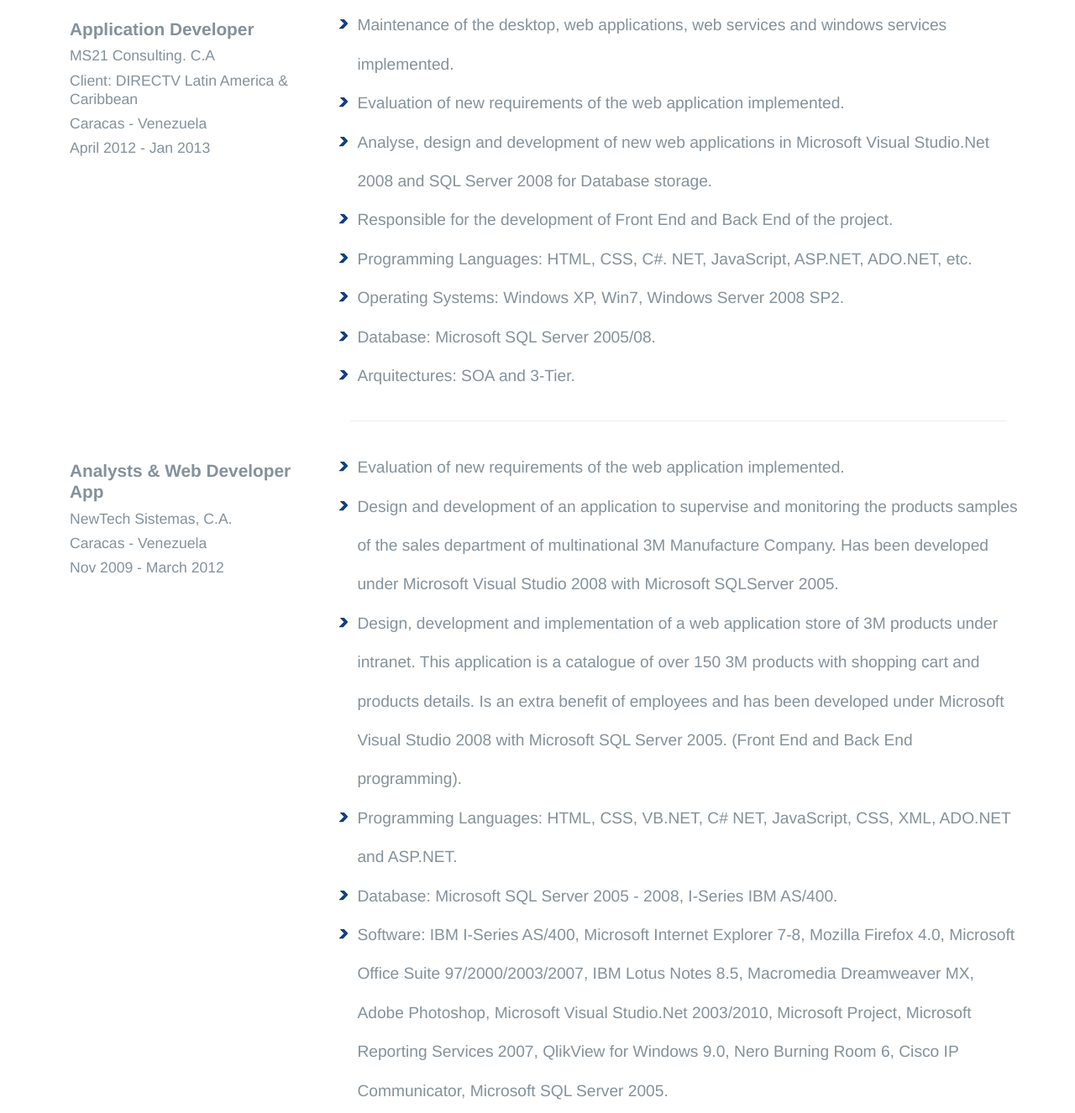
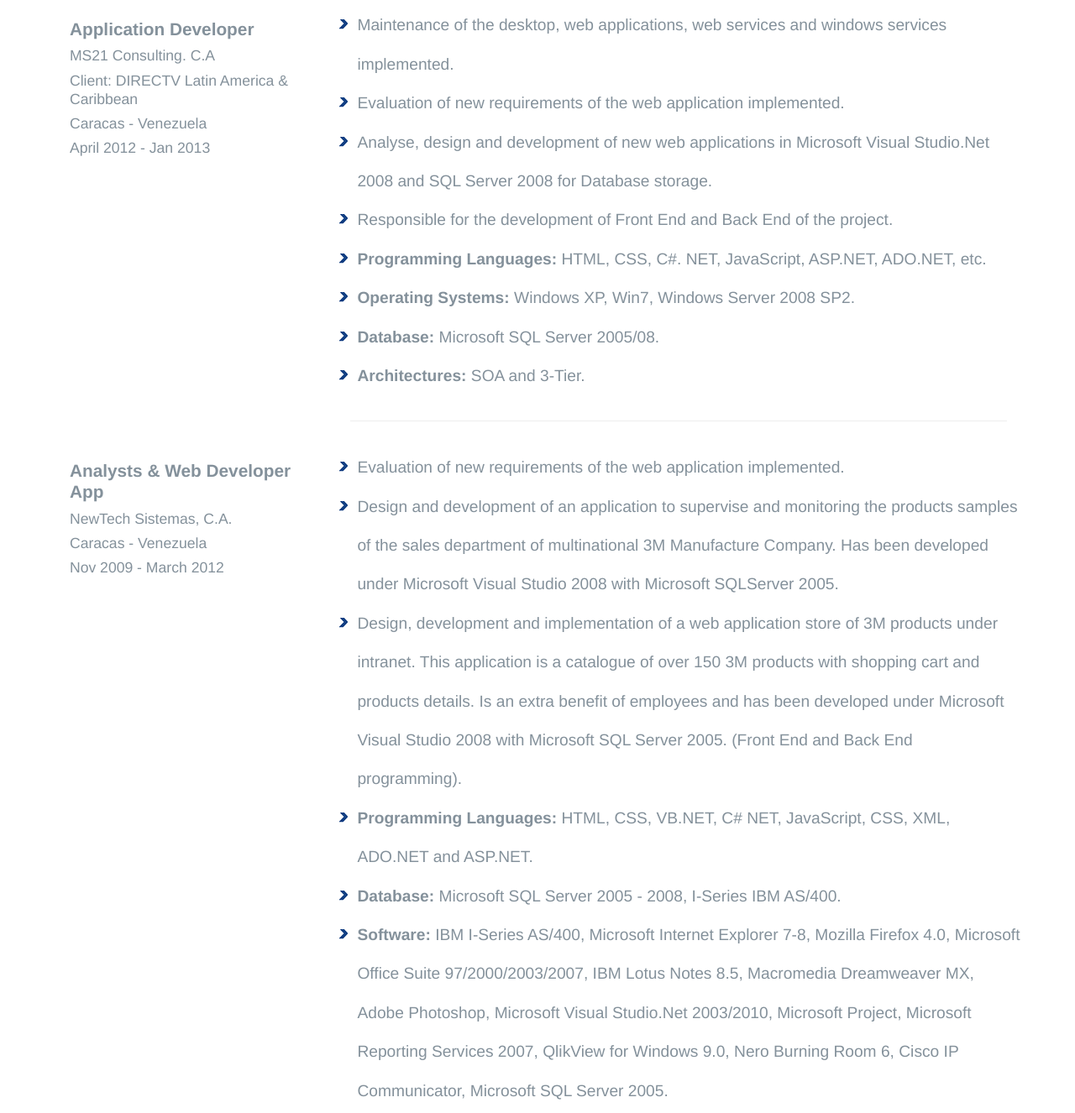
Before and after one commit to vteppaweb/vteppaweb, a plain HTML site: page experience.html in a window 1280 px wide. Shown: the part 582-1908 px from the top of the page at 84% size. Drawn offline with nearby package versions, Linux system fonts and the light colour scheme.

Commit message:
Add files via upload

```diff
--- a/css/styles.css
+++ b/css/styles.css
@@ -1596,7 +1596,7 @@
 	.h2_class{
 	    color: #3075b2;
 		font-weight: bold;
-		font-size: 150%;
+		font-size: 165%;
 		font-family: Helvetica,Arial,Times,optima,;
 		letter-spacing: 1px;
 		padding-left: 3%;
--- a/experience.html
+++ b/experience.html
@@ -92,13 +92,13 @@
 
 					<li class="li_class">Responsible for the development of Front End and Back End of the project.</li>
 
-					<li class="li_class">Programming Languages:  HTML, CSS, C#. NET, JavaScript, ASP.NET, ADO.NET, etc.</li>
+					<li class="li_class"><strong>Programming Languages:</strong>  HTML, CSS, C#. NET, JavaScript, ASP.NET, ADO.NET, etc.</li>
 
-					<li class="li_class">Operating Systems: Windows XP, Win7, Windows Server 2008 SP2.</li>
+					<li class="li_class"><strong>Operating Systems:</strong> Windows XP, Win7, Windows Server 2008 SP2.</li>
 
-					<li class="li_class">Database: Microsoft SQL Server 2005/08.</li>
+					<li class="li_class"><strong>Database:</strong> Microsoft SQL Server 2005/08.</li>
 
-					<li class="li_class">Arquitectures: SOA and 3-Tier.</li>
+					<li class="li_class"><strong>Architectures:</strong> SOA and 3-Tier.</li>
 
 				</ul>
 
@@ -131,11 +131,11 @@
 					<li class="li_class">Design, development and implementation of a web application store of 3M products under intranet. This application is a catalogue of over 150 3M products with shopping cart and products details. Is an extra benefit of employees and has been developed under Microsoft Visual Studio 2008 with Microsoft SQL Server 2005. (Front End and Back End programming).
 					</li>
 
-					<li class="li_class">Programming Languages: HTML, CSS, VB.NET, C# NET, JavaScript, CSS, XML, ADO.NET and ASP.NET.</li>
+					<li class="li_class"><strong>Programming Languages:</strong> HTML, CSS, VB.NET, C# NET, JavaScript, CSS, XML, ADO.NET and ASP.NET.</li>
 
-					<li class="li_class">Database: Microsoft SQL Server 2005 - 2008, I-Series IBM AS/400.</li>
+					<li class="li_class"><strong>Database:</strong> Microsoft SQL Server 2005 - 2008, I-Series IBM AS/400.</li>
 
-					<li class="li_class">Software: IBM I-Series AS/400, Microsoft Internet Explorer 7-8, Mozilla Firefox 4.0, Microsoft Office Suite 97/2000/2003/2007, IBM Lotus Notes 8.5, Macromedia Dreamweaver MX, Adobe Photoshop, Microsoft Visual Studio.Net 2003/2010, Microsoft Project,  Microsoft Reporting Services 2007, QlikView for Windows 9.0, Nero Burning Room 6, Cisco IP Communicator, Microsoft SQL Server 2005.</li>
+					<li class="li_class"><strong>Software:</strong> IBM I-Series AS/400, Microsoft Internet Explorer 7-8, Mozilla Firefox 4.0, Microsoft Office Suite 97/2000/2003/2007, IBM Lotus Notes 8.5, Macromedia Dreamweaver MX, Adobe Photoshop, Microsoft Visual Studio.Net 2003/2010, Microsoft Project,  Microsoft Reporting Services 2007, QlikView for Windows 9.0, Nero Burning Room 6, Cisco IP Communicator, Microsoft SQL Server 2005.</li>
 
 				</ul>
 
@@ -172,11 +172,11 @@
 
 					<li class="li_class">  Collaboration in the design and development of the Look & Feel in all projects using the following languages: HTML, CSS and JavaScript.</li>
 
-					<li class="li_class">Programming Languages: HTML, XHTML XSLT Transformations, VB.NET, C#.NET, JavaScript, CSS, XML, ASP.NET, CAML, Flex Builder 3.0 and Action Script 2.0.</li>
+					<li class="li_class"><strong>Programming Languages:</strong> HTML, XHTML XSLT Transformations, VB.NET, C#.NET, JavaScript, CSS, XML, ASP.NET, CAML, Flex Builder 3.0 and Action Script 2.0.</li>
 
-					<li class="li_class">Software: Microsoft Internet Explorer 6-7, Mozilla Firefox 3.0, Microsoft Office Suite 97/2000/2003, Macromedia Dreamweaver MX, Adobe Photoshop, Microsoft Visual Studio.Net 2005, Microsoft Project,  Microsoft Reporting Services 2005, Microsoft SQL Server 2005, Microsoft SharePoint Server and SharePoint Designer 2007.</li>
+					<li class="li_class"><strong>Software:</strong> Microsoft Internet Explorer 6-7, Mozilla Firefox 3.0, Microsoft Office Suite 97/2000/2003, Macromedia Dreamweaver MX, Adobe Photoshop, Microsoft Visual Studio.Net 2005, Microsoft Project,  Microsoft Reporting Services 2005, Microsoft SQL Server 2005, Microsoft SharePoint Server and SharePoint Designer 2007.</li>
 
-					<li class="li_class">Arquitectures: 3-Tier, MVC and SOA.</li>
+					<li class="li_class"><strong>Architectures:</strong>  3-Tier, MVC and SOA.</li>
 
 				</ul>
 
```
